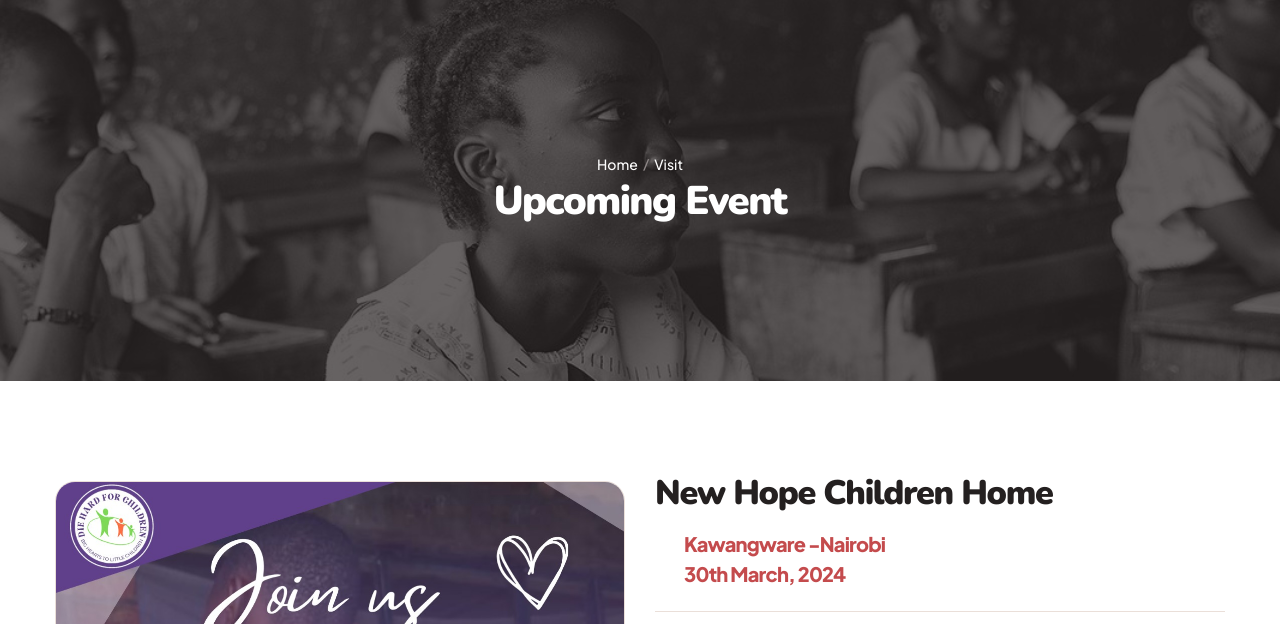
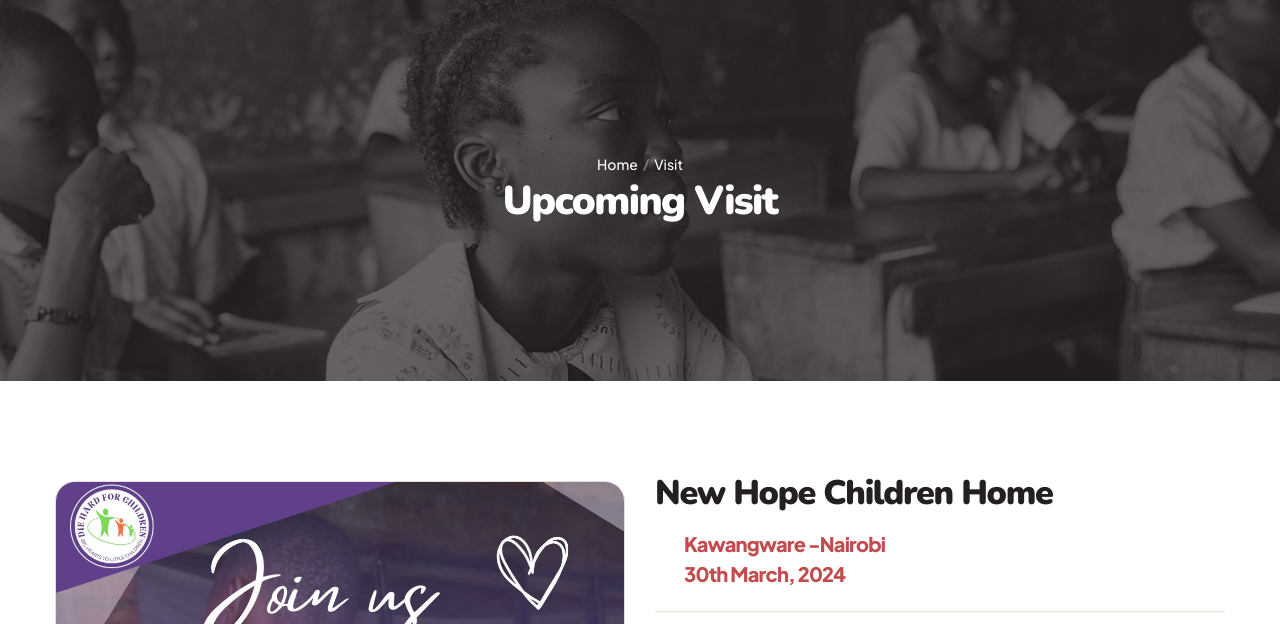
Before and after one commit to Radula254/die-hard-children-foundation, a plain HTML site: page newHope.html in a window 1280 px wide. Shown: the part 176-800 px from the top of the page. Drawn offline with nearby package versions, Linux system fonts and the light colour scheme; files whose address does not match are found by name; a web font is replaced by a local one.

Commit message:
Changed to visit

```diff
--- a/newHope.html
+++ b/newHope.html
@@ -124,7 +124,7 @@
                     <li><a href="index.html">Home</a></li>
                     <li><span>Visit</span></li>
                 </ul><!-- /.thm-breadcrumb list-unstyled -->
-                <h2 class="page-header__title">Upcoming Event</h2>
+                <h2 class="page-header__title">Upcoming Visit</h2>
             </div><!-- /.container -->
         </section><!-- /.page-header -->
 
```
